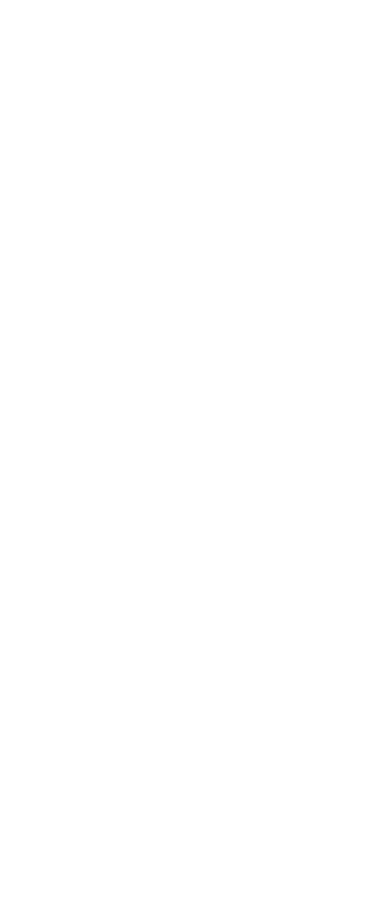
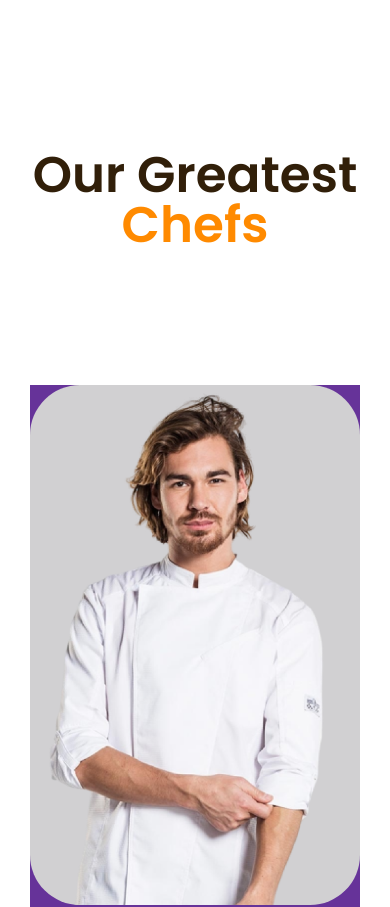
Before and after one commit to kulievdev/restaurant-website-react, a React (Create React App) app: page / in a window 390 px wide. Shown: the top 907 px of the page. Before the commit the page ends 844 px from the top, so only its background shows below. Built offline with nearby package versions, Linux system fonts and the light colour scheme.

Commit message:
Make chefs section responsive

```diff
--- a/src/pages/home/Home.js
+++ b/src/pages/home/Home.js
@@ -16,7 +16,7 @@ const Home = () => {
             {/* <Welcome /> */}
             {/* <Menu /> */}
             {/* <Reservation /> */}
-            {/* <Chefs /> */}
+            <Chefs />
             {/* <Testimonials /> */}
             {/* <BusinessHours /> */}
             {/* <Footer /> */}
--- a/src/pages/home/sections/chefs/Chef.js
+++ b/src/pages/home/sections/chefs/Chef.js
@@ -1,23 +1,34 @@
 import styled from "styled-components";
 
 const ChefWrapper = styled.div`
-    width: calc((100% - 8rem) / 3);
+    width: 100%;
+    background-color: rebeccapurple;
+    display: flex;
+    flex-direction: column;
+
+    @media (min-width: 600px) {
+        width: calc((100% - 8rem) / 2);
+    }
+
+    @media (min-width: 1000px) {
+        width: calc((100% - 8rem) / 3);
+    }
 `;
 
 const ChefImage = styled.img`
     width: 100%;
-    height: auto;
+    height: 100%;
     border-radius: 5rem;
     margin-bottom: 4rem;
     background-color: ${(props) => props.$backgroundColor};
 `;
 
 const ChefName = styled.h4`
-    margin-bottom: 1.5rem;
     color: #311f09;
     font-weight: 600;
     font-size: 2.5rem;
     line-height: 5rem;
+    background-color: aqua;
 `;
 
 const ChefTitle = styled.p`
@@ -25,6 +36,7 @@ const ChefTitle = styled.p`
     font-size: 2.5rem;
     line-height: 5rem;
     font-weight: 400;
+    background-color: yellow;
 `;
 
 const Chef = (props) => {
--- a/src/pages/home/sections/chefs/Chefs.js
+++ b/src/pages/home/sections/chefs/Chefs.js
@@ -16,8 +16,16 @@ const ChefsSectionContainer = styled(SectionContainer)``;
 
 const ChefsWrapper = styled.div`
     display: flex;
-    gap: 4rem;
+    gap: 8rem;
+    flex-wrap: wrap;
+    justify-content: space-between;
     margin-bottom: 15rem;
+
+    @media (min-width: 1000px) {
+        gap: 0;
+    }
+
+    background-color: gainsboro;
 `;
 
 const Chefs = () => {
```
Also changed, not shown: src/assets/ferry.png.
